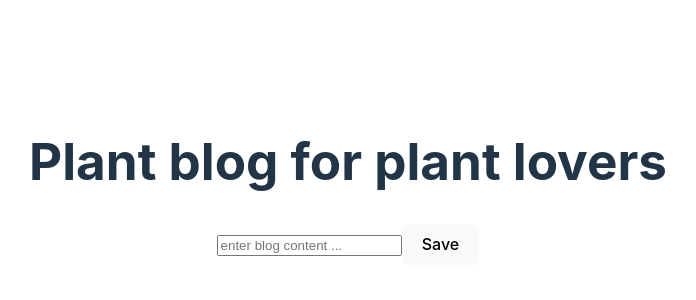
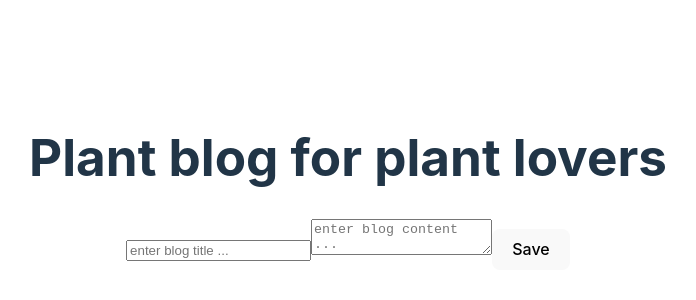
Before and after one commit to Eleni001/plant-blog, a React (Vite) app: page / in a window 1280 px wide. Shown: the part 210-510 px from the top of the page, without its empty margins (292-988 px from the left). Built offline with nearby package versions, Linux system fonts and the light colour scheme.

Commit message:
add more blog feilds

```diff
--- a/src/App.tsx
+++ b/src/App.tsx
@@ -1,13 +1,13 @@
 import { useState } from "react";
 import "./App.css";
-import BlogForm from "./components/BlogForm";
+import BlogForm, { Post } from "./components/BlogForm";
 import BlogList from "./components/BlogList";
 
 function App() {
-  const [blogs, setBlogs] = useState<string[]>([]);
+  const [blogs, setBlogs] = useState<Post[]>([]);
 
-  function handleSubmit(text: string) {
-    setBlogs((prevBlogs) => [...prevBlogs, text]);
+  function handleSubmit(post: Post) {
+    setBlogs((prevBlogs) => [...prevBlogs, post]);
   }
 
   return (
--- a/src/components/BlogForm.tsx
+++ b/src/components/BlogForm.tsx
@@ -1,29 +1,43 @@
 import { FormEvent, useState } from "react";
 
-// Våra props ger oss möjligheten att skapa integrationstester.
-interface Props {
-  onSubmit: (text: string) => void;
+export interface Post {
+  id?: number;
+  title: string;
+  content: string;
 }
 
-function BlogForm(props: Props) {
-  const [text, setText] = useState("");
+interface Props {
+  onSubmit: (post: Post) => void;
+}
+
+export default function BlogForm(props: Props) {
+  const [title, setTitle] = useState("");
+  const [content, setContent] = useState("");
 
   const handleSubmit = (e: FormEvent) => {
     e.preventDefault();
-    props.onSubmit(text);
+    props.onSubmit({ title, content });
+    setTitle("");
+    setContent("");
   };
 
   return (
     <form onSubmit={handleSubmit}>
       <input
+        name="title"
         type="text"
+        placeholder="enter blog title ..."
+        value={title}
+        onChange={(e) => setTitle(e.target.value)}
+      />
+      <textarea
+        name="content"
         placeholder="enter blog content ..."
-        value={text}
-        onChange={(e) => setText(e.target.value)}
+        value={content}
+        onChange={(e) => setContent(e.target.value)}
       />
+
       <button>Save</button>
     </form>
   );
 }
-
-export default BlogForm;
--- a/src/components/BlogList.tsx
+++ b/src/components/BlogList.tsx
@@ -1,12 +1,17 @@
+import { Post } from "./BlogForm";
+
 interface Props {
-  blogs: string[];
+  blogs: Post[];
 }
 
 export default function BlogList(props: Props) {
   return (
     <ul>
       {props.blogs.map((blog) => (
-        <li key={blog}>{blog}</li>
+        <li key={blog.title}>
+          {blog.title}
+          {blog.content}
+        </li>
       ))}
     </ul>
   );
```
